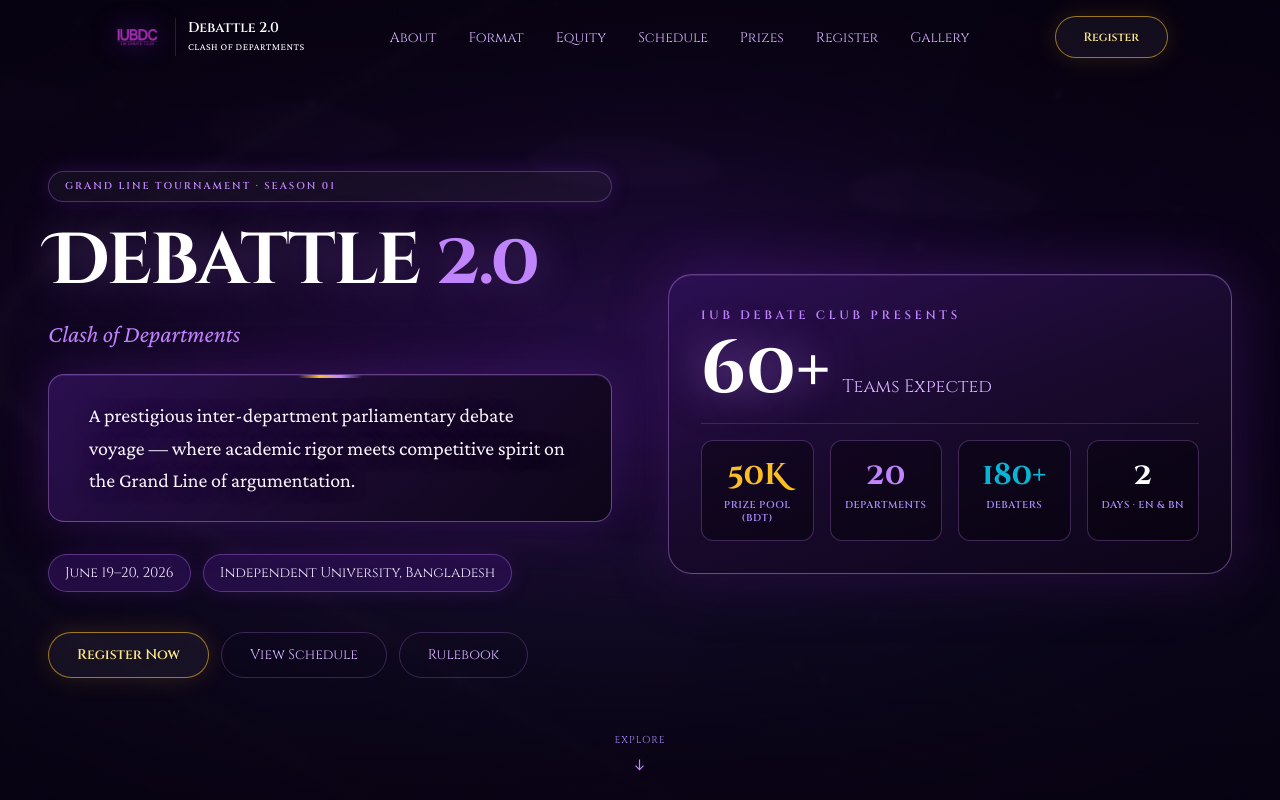
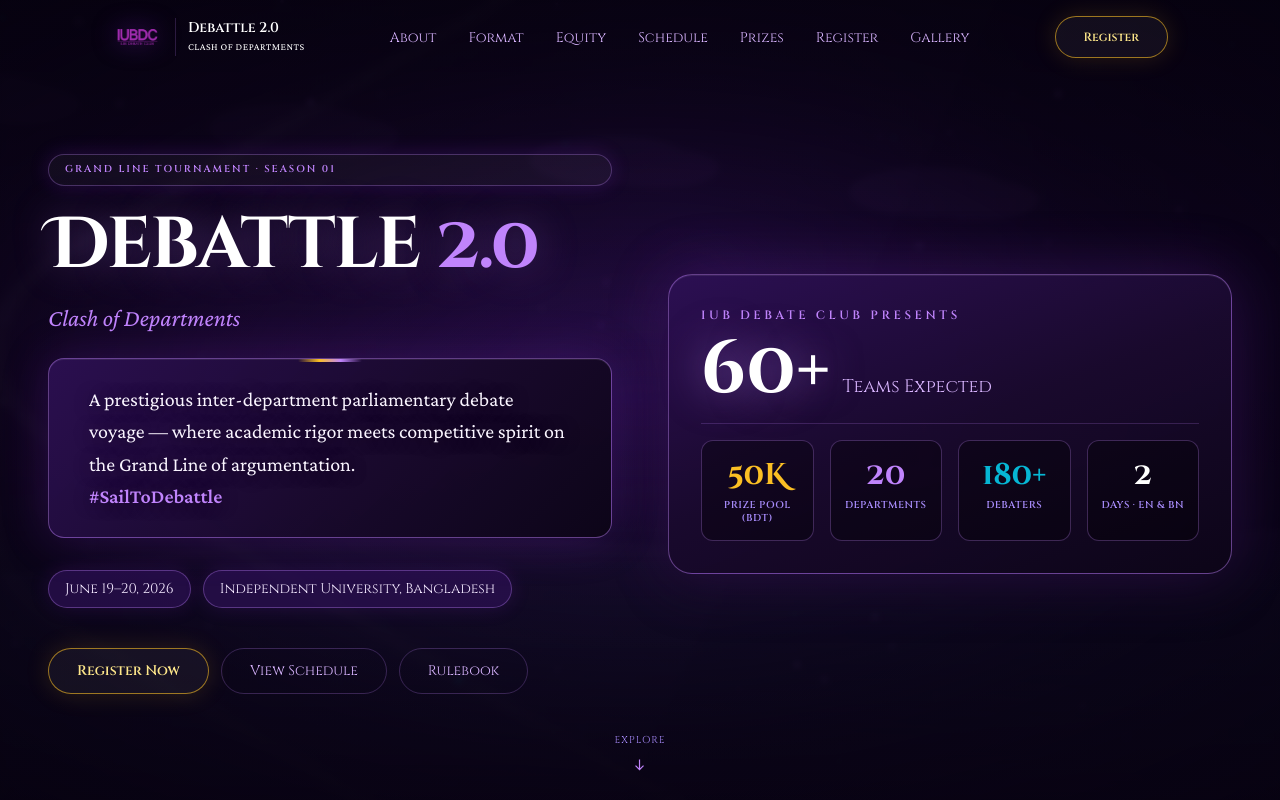
Before and after one commit to FarHanZzzz/Debattle2.0, a React (Vite) app: page / in a window 1280 px wide. Shown: the top 800 px of the page. Built offline with nearby package versions, Linux system fonts and the light colour scheme.

Commit message:
feat: add Hero section component with tournament details and animation entry

```diff
--- a/src/components/Hero.tsx
+++ b/src/components/Hero.tsx
@@ -56,7 +56,8 @@
             >
               <p className="section-intro-band__text text-left lg:text-left">
                 A prestigious inter-department parliamentary debate voyage — where academic
-                rigor meets competitive spirit on the Grand Line of argumentation.
+                rigor meets competitive spirit on the Grand Line of argumentation.<br />
+                <span className="font-semibold text-purple-bright">#SailToDebattle</span>
               </p>
             </motion.div>
 
@@ -68,6 +69,7 @@
             >
               <span className="highlight-chip">June 19–20, 2026</span>
               <span className="highlight-chip">Independent University, Bangladesh</span>
+
             </motion.div>
 
             <motion.div
```
